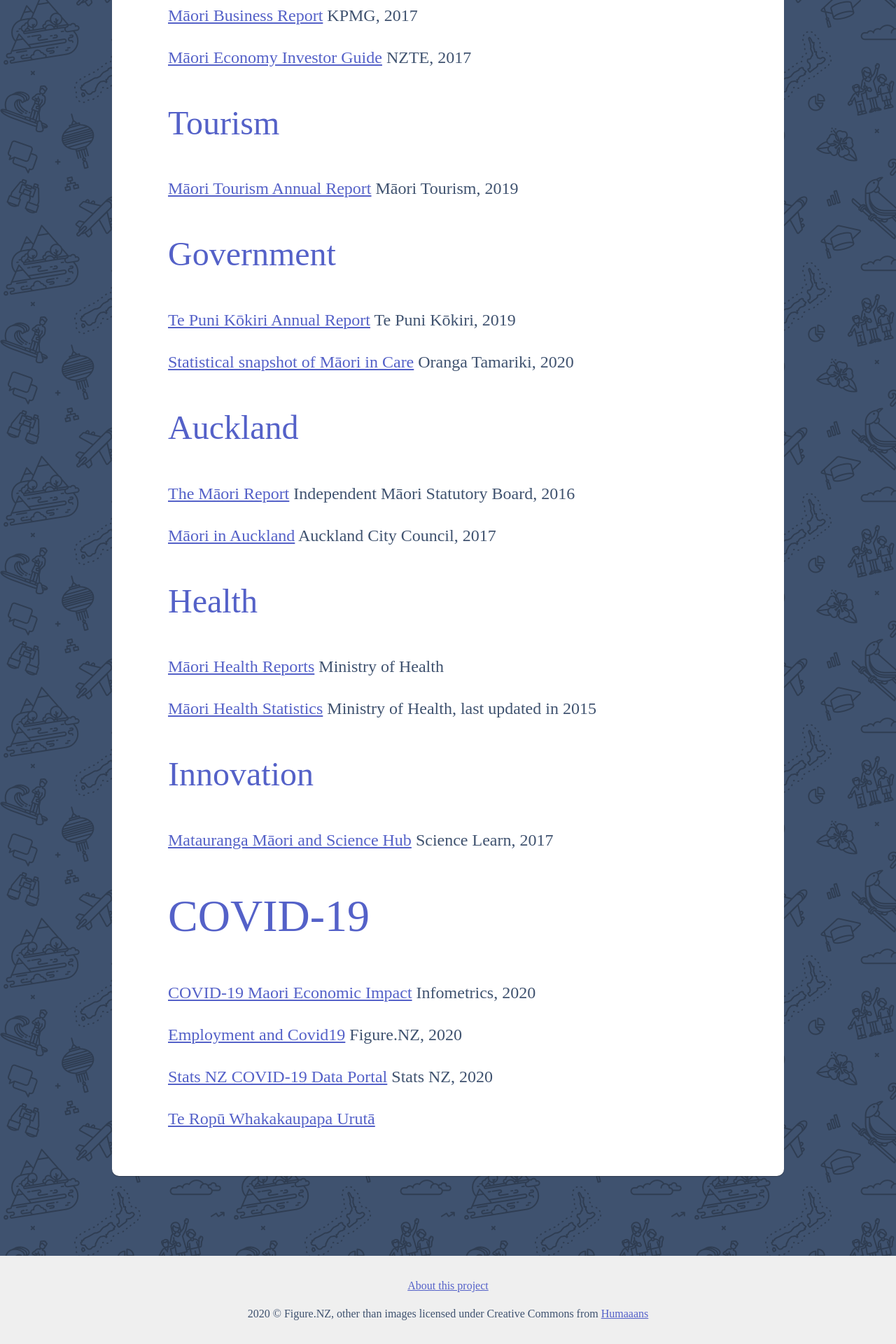
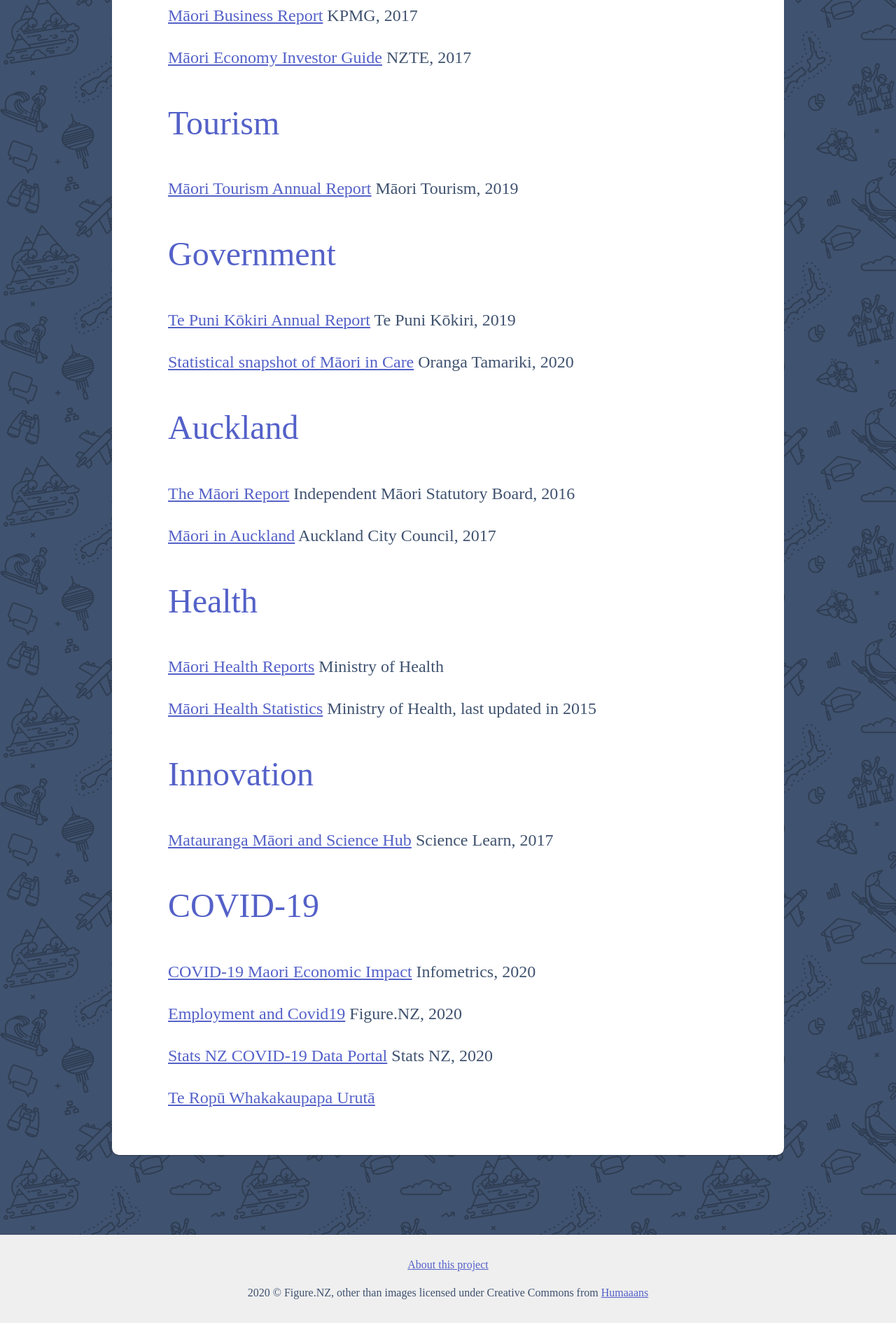
Before and after one commit to figurenz/microsite-maori, a Jekyll site: the page built from reports.md, in a window 1280 px wide. Shown: the part 2461-4381 px from the top of the page at 70% size. Built offline with Jekyll 4.4.1, drawn with Linux system fonts in a browser that asks for light colours; some web fonts are replaced.

Commit message:
Fix rogue h1 on tools page

```diff
--- a/reports.md
+++ b/reports.md
@@ -102,7 +102,7 @@ Ministry of Health, last updated in 2015
 [Matauranga Māori and Science Hub](https://www.sciencelearn.org.nz/resources/2545-matauranga-maori-and-science)
 Science Learn, 2017
 
-# COVID-19
+## COVID-19
 
 [COVID-19 Maori Economic Impact](https://static.infometrics.co.nz/Content/Infometrics_M%C4%81ori_Webinar_Slide_Pack_2020-05-05.pdf)
 Infometrics, 2020
```
